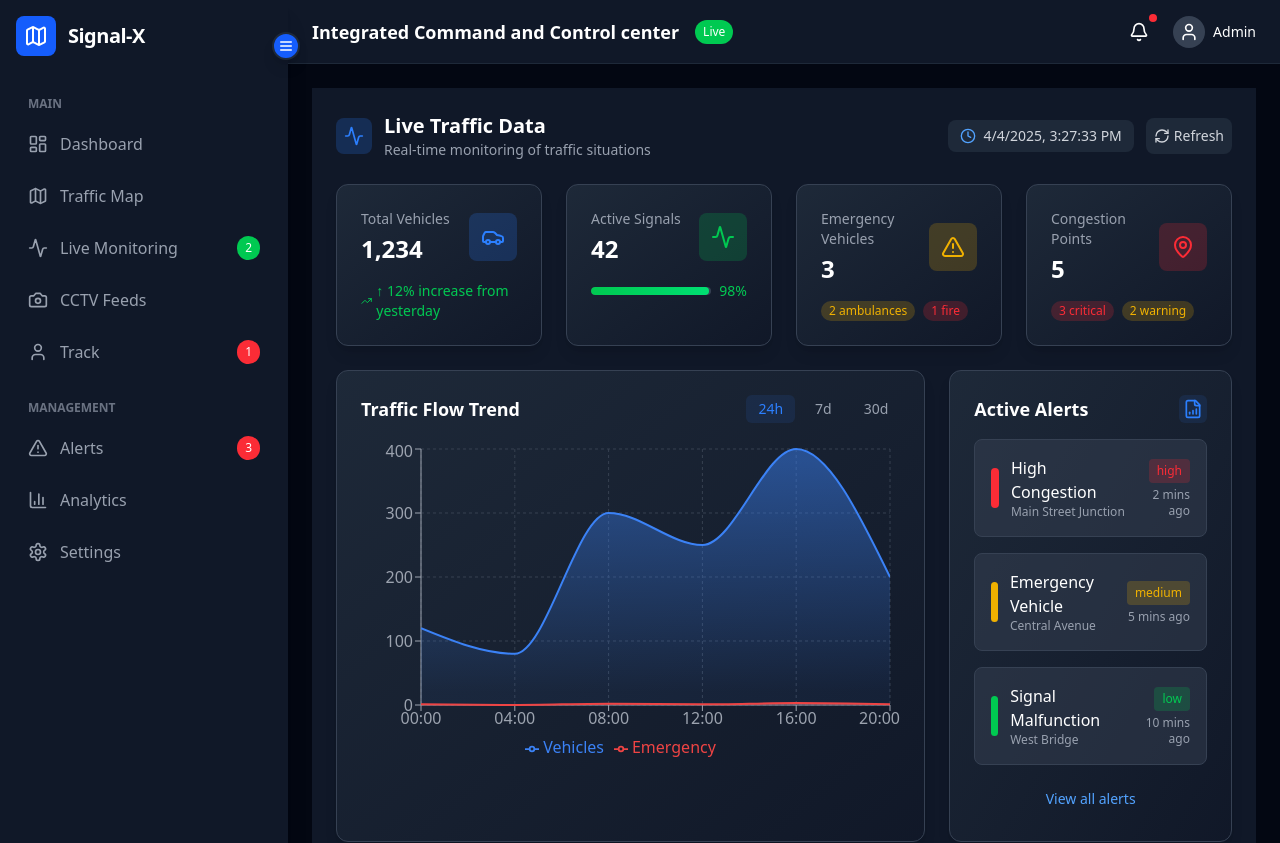
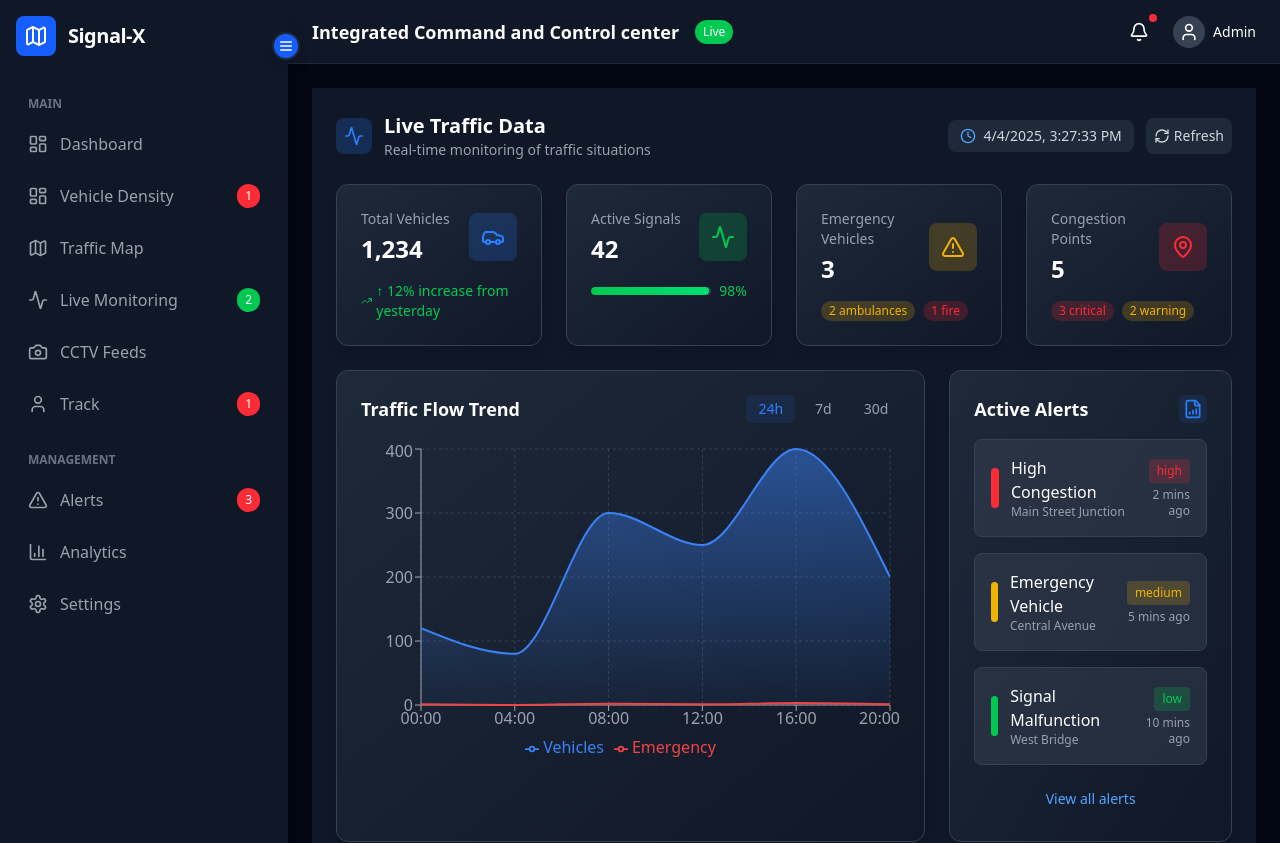
Before and after one commit to ArshTiwari2004/Signal-X, a React (Vite) app in the folder traffic-monitoring/frontend/web/signalx-web/: page /dashboard in a window 1280 px wide. Shown: the top 843 px of the page. Built offline with nearby package versions, Linux system fonts and the light colour scheme; what mappls-web-maps would draw is missing.

Commit message:
feat: updates sidebar

```diff
--- a/traffic-monitoring/frontend/web/signalx-web/src/components/Sidebar.jsx
+++ b/traffic-monitoring/frontend/web/signalx-web/src/components/Sidebar.jsx
@@ -25,6 +25,7 @@ const Sidebar = () => {
       name: "Main",
       items: [
         { icon: LayoutDashboard, label: 'Dashboard', path: '/results', badge: null },
+        { icon: LayoutDashboard, label: 'Vehicle Density', path: '/traffic-detection', badge: { count: '1', color: 'bg-red-500' } },
         { icon: Map, label: 'Traffic Map', path: '/trafficmap', badge: null },
         { icon: Activity, label: 'Live Monitoring', path: '/signal-control', badge: { count: '2', color: 'bg-green-500' } },
         { icon: Camera, label: 'CCTV Feeds', path: '/cctv', badge: null },
```
